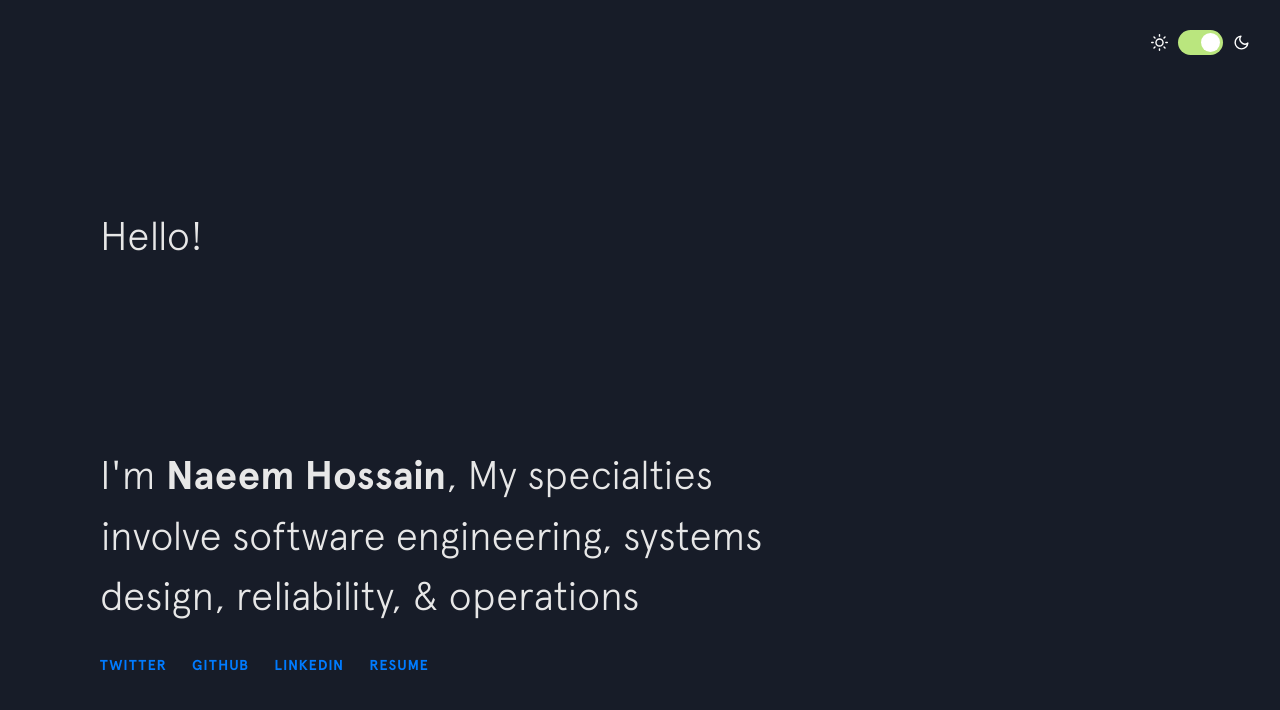
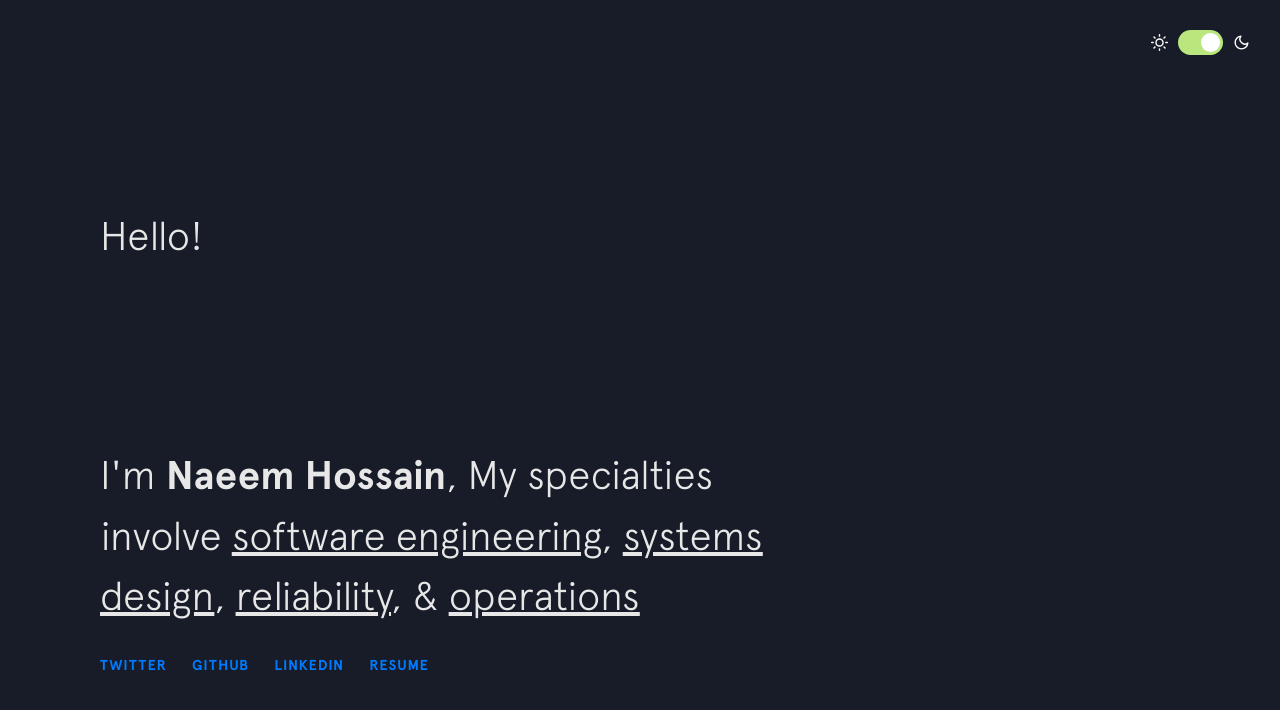
Before and after one commit to malenabashar/malenabashar.github.io, a Jekyll site: the page built from index.html, in a window 1280 px wide and 900 px high. Shown: the top 710 px of the window. Built offline with Jekyll 4.4.1, drawn with Linux system fonts in a browser that asks for light colours; nearby versions of some CDN libraries.

Commit message:
Updating website

```diff
--- a/_includes/intro.html
+++ b/_includes/intro.html
@@ -4,7 +4,7 @@
   </h1>
 
   <h2 class="intro__tagline">I'm
-    <span class="name">Naeem Hossain</span>, My specialties involve software engineering, systems design, reliability, &amp; operations
+    <span class="name">Naeem Hossain</span>, My specialties involve <u>software engineering</u>, <u>systems design</u>, <u>reliability</u>, &amp; <u>operations</u>
     <!-- <span class="emoji technologist"></span>
   </h2>
 
```
